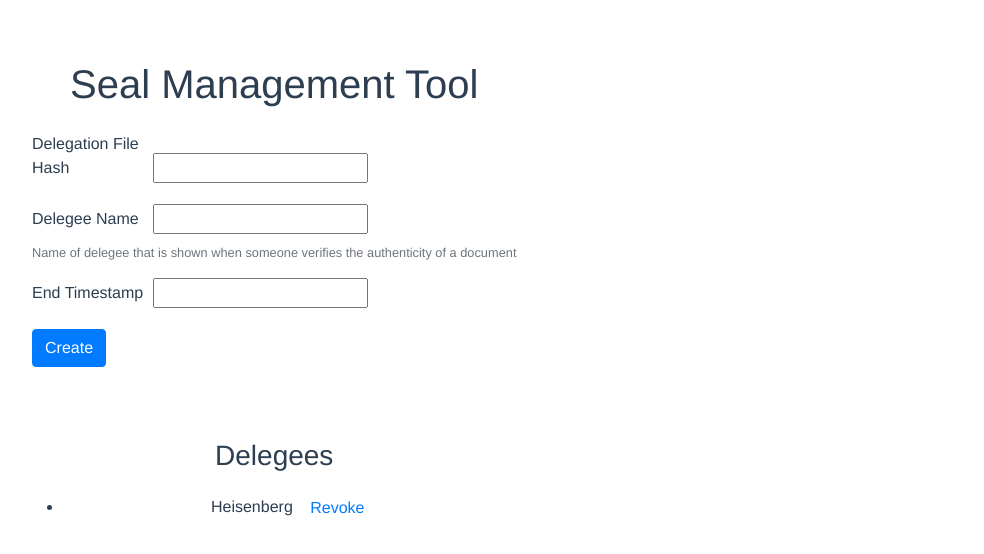
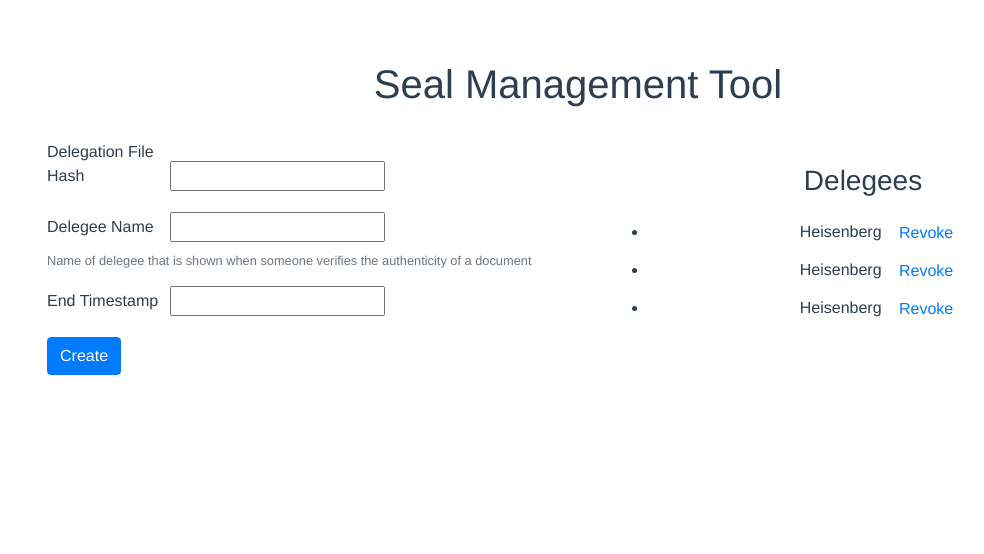
Before and after one commit to e2t0/seal-manager-frontend, a Vue app: page / in a window 1280 px wide. Shown: the top 554 px of the page, without its empty margins (62-1046 px from the left). Built offline with nearby package versions, Linux system fonts and the light colour scheme.

Commit message:
Prepare list and revoke delegees

```diff
--- a/src/App.vue
+++ b/src/App.vue
@@ -1,10 +1,6 @@
 <template>
   <div id="app">
-    <div class="container">
-      <div class="row">
-        <Main msg="Seal Management Tool"/>
-      </div>
-    </div>
+    <Main msg="Seal Management Tool"/>
   </div>
 </template>
 
--- a/src/components/Delegation/Create.vue
+++ b/src/components/Delegation/Create.vue
@@ -14,7 +14,7 @@
         <label class="w-25" for="end-timestamp">End Timestamp</label>
         <input v-model="endTimestamp" id="end-timestamp" type="text" />
       </div>
-      <button v-on:click="addVerifiedIssuer()"
+      <button v-on:click="registerDelegate()"
               class="btn btn-primary">Create
       </button>
     </form>
@@ -34,7 +34,7 @@ export default {
     }
   },
   methods: {
-    addVerifiedIssuer() {
+    registerDelegate() {
       console.log("creating with params")
       console.log(this.delegationFileHash)
       console.log(this.delegeeName)
@@ -43,7 +43,7 @@ export default {
       let that = this
       let delegeeNameBytes = web3.fromAscii(this.delegeeName)
 
-      this.contract.register(this.delegationFileHash, delegeeNameBytes, this.endTimestamp, {value: 0, gas: 210000}, function(err, result){
+      this.contract.registerDelegate(this.delegationFileHash, delegeeNameBytes, this.endTimestamp, {value: 0, gas: 210000}, function(err, result){
         if (err) {
           console.log(err)
         } else {
--- a/src/components/Delegation/List.vue
+++ b/src/components/Delegation/List.vue
@@ -2,9 +2,8 @@
   <div class="pt-5 col-md">
     <h3>Delegees</h3>
     <ul class="pt-2">
-      <li>
-          Heisenberg <button @click="revoke('0x111')" type="button" class="btn btn-link">Revoke</button>
-
+      <li v-for="delegatePubKey in getActiveDelegates()">
+          Heisenberg <button @click="removeDelegate(delegatePubKey)" type="button" class="btn btn-link">Revoke</button>
       </li>
     </ul>
   </div>
@@ -14,8 +13,44 @@
 export default {
   name: 'Main',
   methods: {
-    revoke(pubKey) {
-      console.log("revoking "+pubKey)
+    getActiveDelegates() {
+      let persons = [];
+      persons[0] = "0x1";
+      persons[1] = "0x2";
+      persons[2] = "0x3";
+      console.log(persons)
+      return persons
+      // this.contract.getActiveDelegates(function(error, result){
+      //   if (err) {
+      //     console.log(err)
+      //   } else {
+      //     console.log(result)
+      //   }
+      // });
+    },
+    removeDelegate(pubKey) {
+      console.log('removeDelegate: ', pubKey)
+      this.contract.removeDelegate(pubKey, {value: 0, gas: 210000}, function(err, result){
+        if (err) {
+          console.log(err)
+        } else {
+          let SealAdminAdded = that.$store.state.contractInstance().DelegationRemoved()
+          SealAdminAdded.watch((err, result) => {
+            if (err) {
+              console.log('could not get event SealAdminAdded()')
+            } else {
+              console.log("watch SealAdminAdded")
+              this.sealEvent = result.args
+              this.pending = false
+            }
+          })
+        }
+      });
+    }
+  },
+  computed: {
+    contract () {
+      return this.$store.state.contractInstance()
     }
   }
 }
--- a/src/components/Main.vue
+++ b/src/components/Main.vue
@@ -1,8 +1,14 @@
 <template>
-  <div>
+  <div class="container">
     <h1>{{ msg }}</h1>
-    <DelegationCreate></DelegationCreate>
-    <DelegationList></DelegationList>
+    <div class="row">
+      <div class="col-sm">
+      <DelegationCreate></DelegationCreate>
+      </div>
+      <div class="col-sm">
+      <DelegationList></DelegationList>
+      </div>
+    </div>
   </div>
 </template>
 
@@ -38,7 +44,6 @@ export default {
       winEvent: null
     }
   },
-
   methods: {
     clickNumber (event) {
       console.log(event.target.innerHTML, this.amount)
--- a/src/constants/DelegationContract.js
+++ b/src/constants/DelegationContract.js
@@ -16,7 +16,7 @@ const ABI = [
         "type": "uint256"
       }
     ],
-    "name": "register",
+    "name": "registerDelegate",
     "outputs": [
       {
         "name": "success",
@@ -92,7 +92,7 @@ const ABI = [
         "type": "address"
       }
     ],
-    "name": "revoke",
+    "name": "removeDelegate",
     "outputs": [
       {
         "name": "success",
@@ -101,6 +101,43 @@ const ABI = [
     ],
     "payable": false,
     "stateMutability": "nonpayable",
+    "type": "function"
+  },
+  {
+    "constant": true,
+    "inputs": [],
+    "name": "getActiveDelegates",
+    "outputs": [
+      {
+        "name": "delegeeAddresses",
+        "type": "address[]"
+      },
+      {
+        "name": "delegeeNames",
+        "type": "bytes32[]"
+      }
+    ],
+    "payable": false,
+    "stateMutability": "view",
+    "type": "function"
+  },
+  {
+    "constant": true,
+    "inputs": [
+      {
+        "name": "",
+        "type": "uint256"
+      }
+    ],
+    "name": "delegationList",
+    "outputs": [
+      {
+        "name": "",
+        "type": "address"
+      }
+    ],
+    "payable": false,
+    "stateMutability": "view",
     "type": "function"
   },
   {
@@ -201,7 +238,7 @@ const ABI = [
         "type": "address"
       }
     ],
-    "name": "DelegationRevoked",
+    "name": "DelegationRemoved",
     "type": "event"
   }
 ]
```
